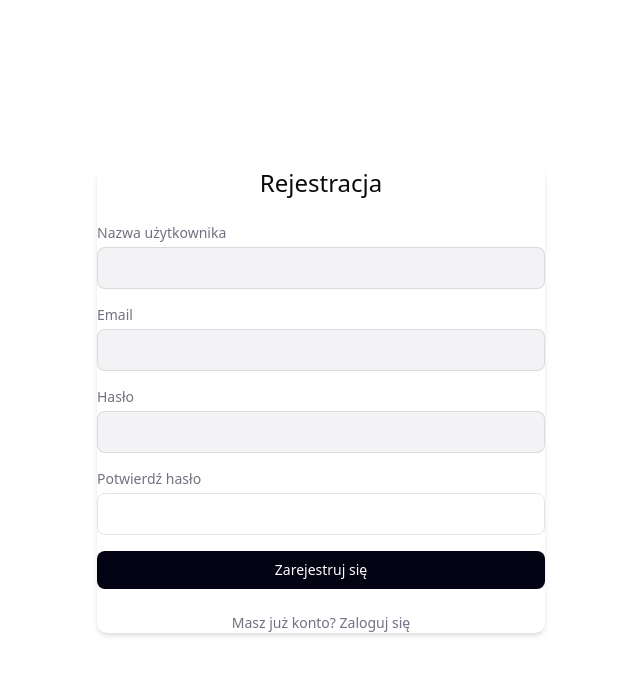
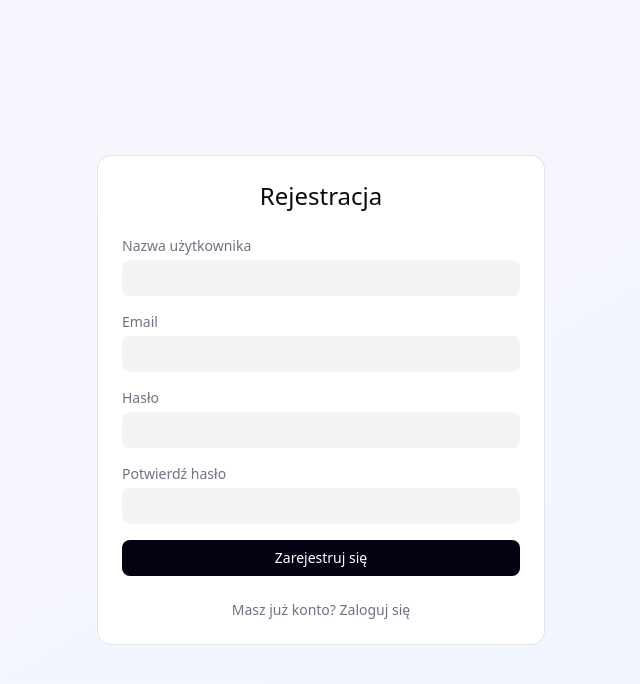
Before and after one commit to PikkiKaju/MAID, a React (Vite) app in the folder frontend-user/: page /register in a window 1280 px wide. Shown: the top 684 px of the page, without its empty margins (319-959 px from the left). Built offline with nearby package versions, Linux system fonts and the light colour scheme.

Commit message:
Fixing Register and Login Form

```diff
--- a/frontend-user/src/components/LoginForm.tsx
+++ b/frontend-user/src/components/LoginForm.tsx
@@ -1,5 +1,7 @@
 import React from "react";
 import { Link } from "react-router-dom";
+import { Input } from "../ui/input";
+import { Button } from "../ui/button";
 import "./Loader.css";
 
 interface LoginFormProps {
@@ -23,14 +25,14 @@ function LoginForm({
 }: LoginFormProps) {
   return (
     <>
-      <div className="min-h-screen flex items-center justify-center bg-background">
+      <div className="min-h-screen flex items-center justify-center bg-gradient-to-br from-purple-50 to-blue-50 dark:from-purple-950/20 dark:to-blue-950/20">
         {/* If status is loading then create a loading view */}
         <div
           className={`loader ${status !== "loading" ? "loader-hidden" : ""}`}
         />
 
-        {/* Login Form Box */}
-        <div className="bg-card text-card-foreground p-8 rounded-lg shadow-md w-full max-w-md">
+        {/* Login Form Box - match FavoritesSection background and use theme border */}
+        <div className="bg-background rounded-xl p-6 border border-border w-full max-w-md">
           <h2 className="text-2xl font-bold text-center text-foreground mb-6">
             Logowanie
           </h2>
@@ -44,11 +46,11 @@ function LoginForm({
               >
                 Nazwa użytkownika
               </label>
-              <input
+              <Input
                 type="text"
                 id="username"
                 name="username"
-                className="mt-1 block w-full px-3 py-2 border border-border rounded-md shadow-sm bg-input-background focus:outline-none focus:ring-2 focus:ring-ring sm:text-sm"
+                className="mt-1"
                 value={username}
                 onChange={(e) => setUsername(e.target.value)}
                 required
@@ -63,11 +65,11 @@ function LoginForm({
               >
                 Hasło
               </label>
-              <input
+              <Input
                 type="password"
                 id="password"
                 name="password"
-                className="mt-1 block w-full px-3 py-2 border border-border rounded-md shadow-sm bg-input-background focus:outline-none focus:ring-2 focus:ring-ring sm:text-sm"
+                className="mt-1"
                 value={password}
                 onChange={(e) => setPassword(e.target.value)}
                 required
@@ -77,20 +79,20 @@ function LoginForm({
 
             {error && <p className="text-center text-red-600">Błąd: {error}</p>}
 
-            <button
+            <Button
               type="submit"
-              className="w-full flex justify-center py-2 px-4 border border-transparent rounded-md shadow-sm text-sm font-medium text-white bg-primary hover:bg-primary/90 focus:outline-none focus:ring-2 focus:ring-offset-2 focus:ring-primary"
+              className="w-full"
               disabled={status === "loading"}
             >
               Zaloguj się
-            </button>
+            </Button>
           </form>
 
           <p className="mt-6 text-center text-sm text-muted-foreground">
             Nie masz konta?{" "}
             <Link
               to="/register"
-              className="font-medium text-indigo-600 hover:text-indigo-500"
+              className="font-medium text-primary hover:text-primary/90"
             >
               Zarejestruj się
             </Link>
--- a/frontend-user/src/components/RegisterForm.tsx
+++ b/frontend-user/src/components/RegisterForm.tsx
@@ -1,6 +1,8 @@
 import React from "react";
 import { Link } from "react-router-dom";
 import { RegisterUserForm } from "../models/auth";
+import { Input } from "../ui/input";
+import { Button } from "../ui/button";
 import "./Loader.css";
 
 interface RegisterFormProps {
@@ -21,14 +23,14 @@ function RegisterForm({
   passwordError,
 }: RegisterFormProps) {
   return (
-    <div className="min-h-screen flex items-center justify-center bg-background">
+    <div className="min-h-screen flex items-center justify-center bg-gradient-to-br from-purple-50 to-blue-50 dark:from-purple-950/20 dark:to-blue-950/20">
       {/* If status is loading then create a loading view */}
       <div
         className={`loader ${status !== "loading" ? "loader-hidden" : ""}`}
       />
 
       {/* Register Form Box */}
-      <div className="bg-card text-card-foreground p-8 rounded-lg shadow-md w-full max-w-md">
+      <div className="bg-background rounded-xl p-6 border border-border w-full max-w-md">
         <h2 className="text-2xl font-bold text-center text-foreground mb-6">
           Rejestracja
         </h2>
@@ -42,11 +44,11 @@ function RegisterForm({
             >
               Nazwa użytkownika
             </label>
-            <input
+            <Input
               type="text"
               id="username"
               name="username"
-              className="mt-1 block w-full px-3 py-2 border border-border rounded-md shadow-sm bg-input-background focus:outline-none focus:ring-2 focus:ring-ring sm:text-sm"
+              className="mt-1"
               value={userToRegister.username}
               onChange={handleChange}
               required
@@ -61,11 +63,11 @@ function RegisterForm({
             >
               Email
             </label>
-            <input
+            <Input
               type="email"
               id="email"
               name="email"
-              className="mt-1 block w-full px-3 py-2 border border-border rounded-md shadow-sm bg-input-background focus:outline-none focus:ring-2 focus:ring-ring sm:text-sm"
+              className="mt-1"
               value={userToRegister.email}
               onChange={handleChange}
               required
@@ -80,11 +82,11 @@ function RegisterForm({
             >
               Hasło
             </label>
-            <input
+            <Input
               type="password"
               id="password"
               name="password"
-              className="mt-1 block w-full px-3 py-2 border border-border rounded-md shadow-sm bg-input-background focus:outline-none focus:ring-2 focus:ring-ring sm:text-sm"
+              className="mt-1"
               value={userToRegister.password}
               onChange={handleChange}
               required
@@ -99,11 +101,11 @@ function RegisterForm({
             >
               Potwierdź hasło
             </label>
-            <input
+            <Input
               type="password"
               id="confirmPassword"
               name="confirmPassword"
-              className="mt-1 block w-full px-3 py-2 border border-gray-300 rounded-md shadow-sm focus:outline-none focus:ring-indigo-500 focus:border-indigo-500 sm:text-sm"
+              className="mt-1"
               value={userToRegister.confirmPassword}
               onChange={handleChange}
               required
@@ -116,13 +118,13 @@ function RegisterForm({
 
           {error && <p className="text-center text-red-600">Błąd: {error}</p>}
 
-          <button
+          <Button
             type="submit"
-            className="w-full flex justify-center py-2 px-4 border border-transparent rounded-md shadow-sm text-sm font-medium text-white bg-primary hover:bg-primary/90 focus:outline-none focus:ring-2 focus:ring-offset-2 focus:ring-primary"
+            className="w-full"
             disabled={status === "loading"}
           >
             Zarejestruj się
-          </button>
+          </Button>
         </form>
 
         <p className="mt-6 text-center text-sm text-muted-foreground">
```
